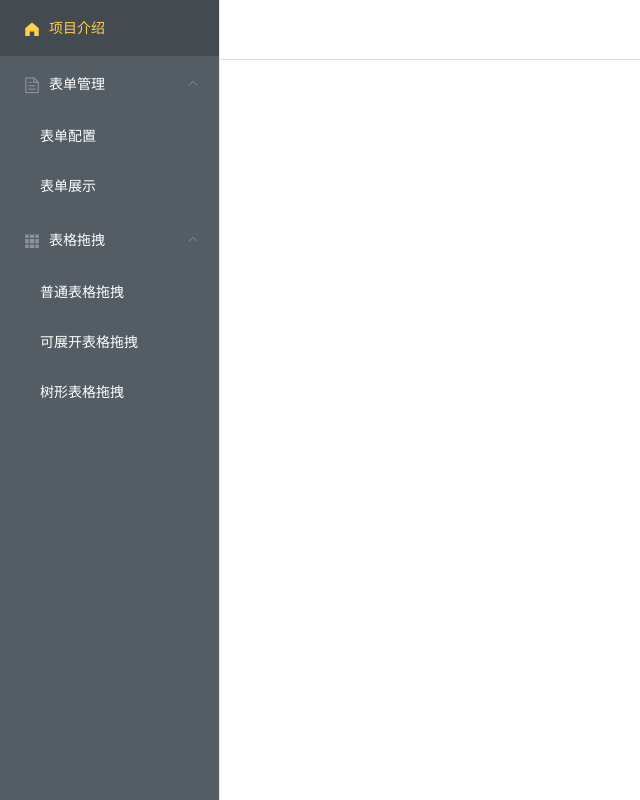
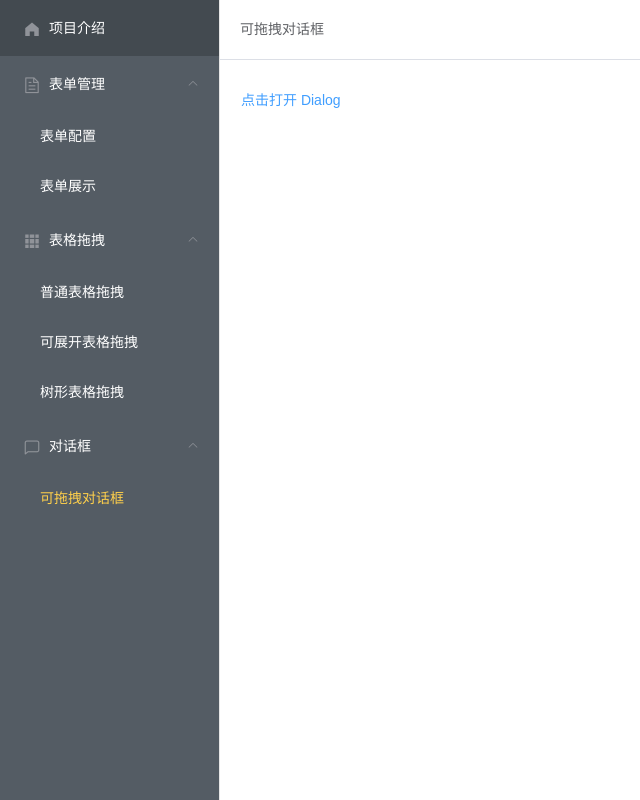
Before and after one commit to liaojunhongyue/element-ui2-custom-component, a Vue app: page /dialog/drag in a window 1280 px wide. Shown: the whole page, without its empty margins (0-640 px from the left). Built offline with nearby package versions, Linux system fonts and the light colour scheme.

Commit message:
add dialog module page

```diff
--- a/src/components/MainMenu.vue
+++ b/src/components/MainMenu.vue
@@ -88,6 +88,18 @@ export default {
             }
           ]
         },
+        {
+          id: '4',
+          name: '对话框',
+          icon: 'el-icon-chat-square',
+          children: [
+            {
+              id: '4-1',
+              name: '可拖拽对话框',
+              path: '/dialog/drag',
+            }
+          ]
+        },
       ],
       currentRoutePath: '/',
       activeIndex: ''
--- /dev/null
+++ b/src/pages/dialog/dialogDrag.vue
@@ -0,0 +1,25 @@
+<template>
+  <div class="dialog-drag">
+    <el-button type="text" @click="dialogVisible = true">点击打开 Dialog</el-button>
+    <el-dialog
+      title="提示"
+      :visible.sync="dialogVisible"
+      width="30%"
+      :before-close="handleClose">
+      <span>这是一段信息</span>
+      <span slot="footer" class="dialog-footer">
+        <el-button @click="dialogVisible = false">取 消</el-button>
+        <el-button type="primary" @click="dialogVisible = false">确 定</el-button>
+      </span>
+    </el-dialog>
+  </div>
+</template>
+<script>
+export default {
+  data() {
+    return {
+      dialogVisible: false
+    };
+  }
+};
+</script>
--- a/src/router/index.js
+++ b/src/router/index.js
@@ -47,6 +47,11 @@ const router = new VueRouter({
       name: 'treeTableDrag',
       component: () => import('../pages/table/treeTableDrag.vue')
     },
+    {
+      path: '/dialog/drag',
+      name: 'dialogDrag',
+      component: () => import('../pages/dialog/dialogDrag.vue')
+    },
   ]
 })
 
```
